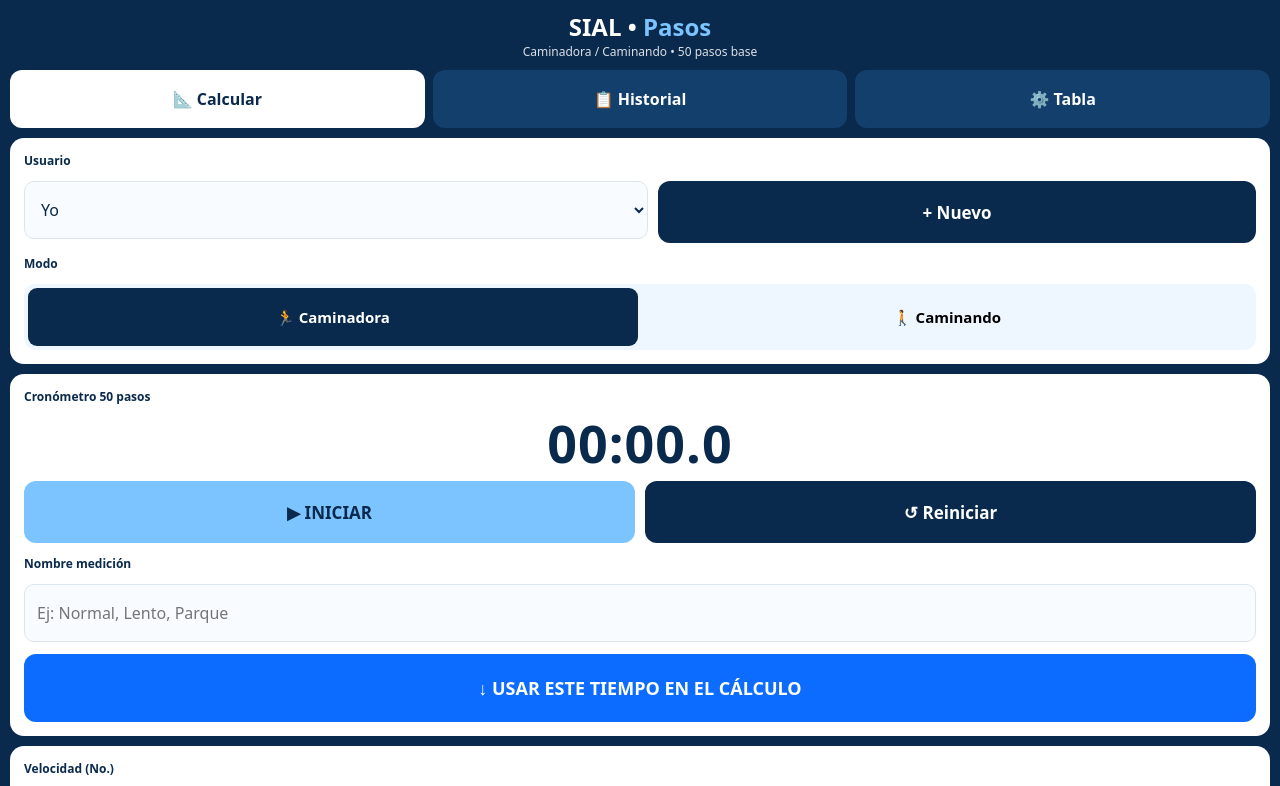
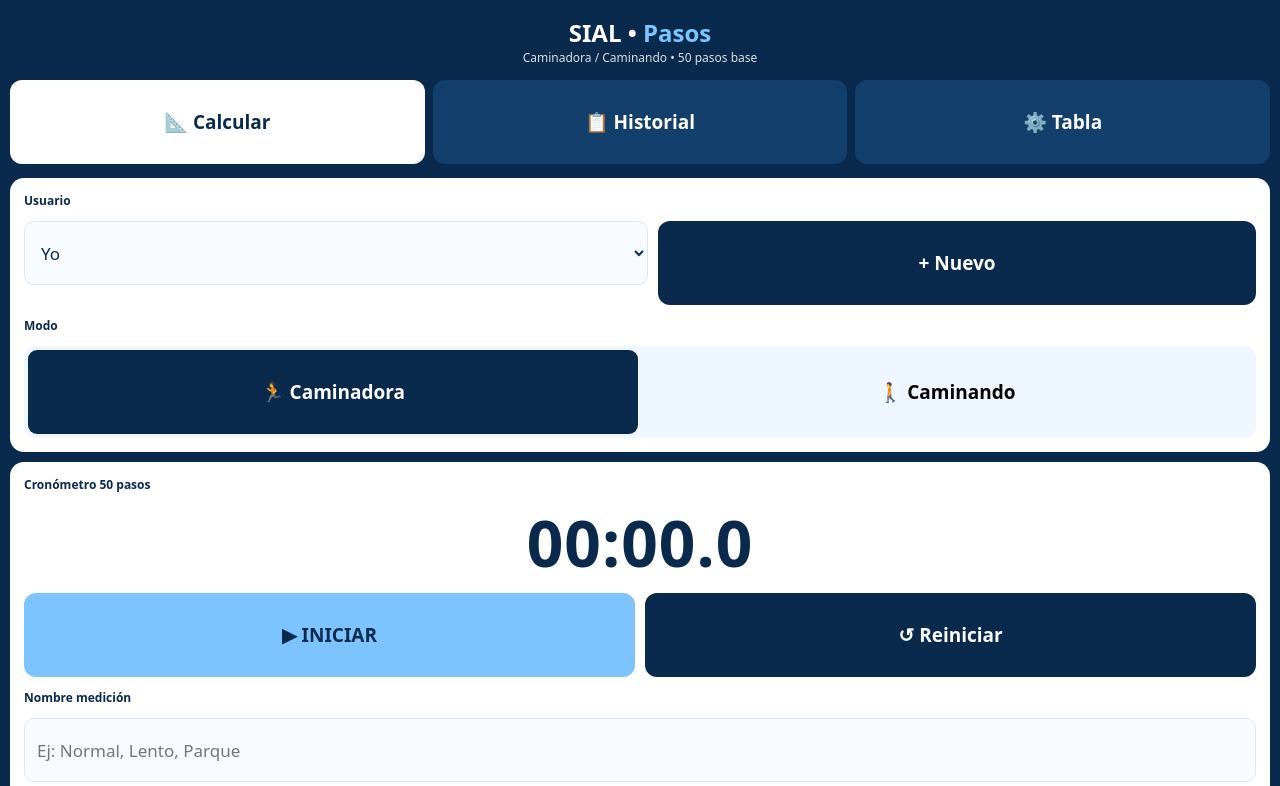
Before and after one commit to Mikevrags/SIAL_PASOS, a plain HTML site: page index.html in a window 1280 px wide. Shown: the top 786 px of the page. Drawn offline with Linux system fonts and the light colour scheme.

Commit message:
Enhance layout and button styles in index.html
Added styles to improve layout and button sizes.

```diff
--- a/index.html
+++ b/index.html
@@ -40,6 +40,22 @@ table{width:100%;border-collapse:collapse;font-size:14px} th,td{padding:10px;bor
 #lista{max-height:300px;overflow:auto}
 .del{background:#ff3b30;color:white;border:0;border-radius:8px;padding:6px 10px}
 .footer{color:white;text-align:center;font-size:11px;opacity:.7;padding:4px}
+/* PARCHE V3 - LLENAR PANTALLA */
+body{justify-content:space-between !important;gap:14px !important}
+header{padding-top:6px}
+.card{flex:1 !important;justify-content:space-evenly !important}
+button,.btn,.tab{
+  height:84px !important;
+  min-height:84px !important;
+  font-size:19px !important;
+}
+input,select{height:64px !important;font-size:17px !important}
+.crono{font-size:64px !important;padding:6px 0}
+.modo button{height:72px !important}
+#btnCalcular,.btn-blue,.btn-cyan,.btn-green{
+  height:88px !important;
+  font-size:20px !important;
+}
 </style>
 </head>
 <body>
```
